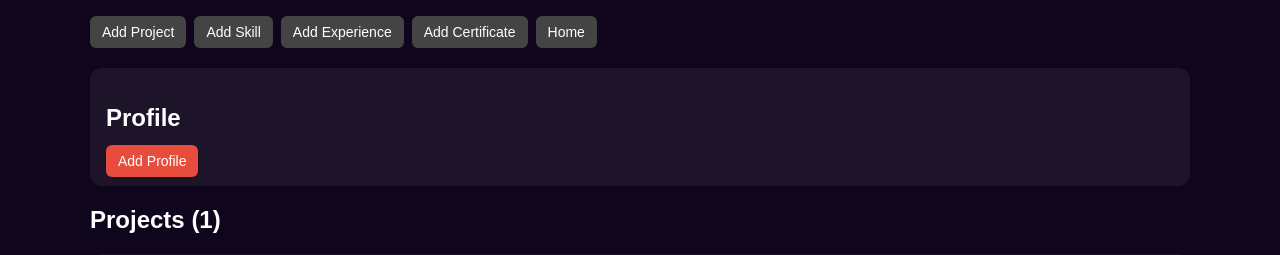
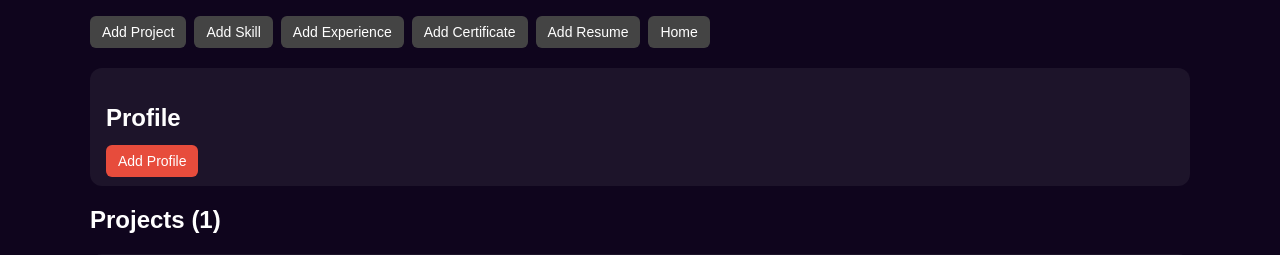
Before and after one commit to SauWagh/Portfolio, a Django app: page /dashboard/ in a window 1280 px wide. Shown: the top 255 px of the page. Run offline with Django 4.2, Linux system fonts and the light colour scheme; data comes from the database, SQL or seed files in the repository; data that the repository does not hold is empty.

Commit message:
Update dashboard.html

```diff
--- a/portfolio_app/templates/portfolio_app/dashboard.html
+++ b/portfolio_app/templates/portfolio_app/dashboard.html
@@ -112,6 +112,7 @@
         <a href="{% url 'skill' %}" class="btn">Add Skill</a>
         <a href="{% url 'add_exp' %}" class="btn">Add Experience</a>
         <a href="{% url 'add_cer' %}" class="btn">Add Certificate</a>
+        <a href="{% url 'resume' %}" class="btn">Add Resume</a>
         <a href="{% url 'home' %}" class="btn">Home</a>
     </div>
 
```
